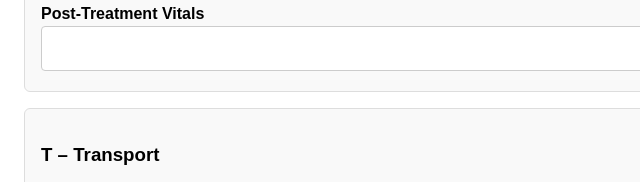
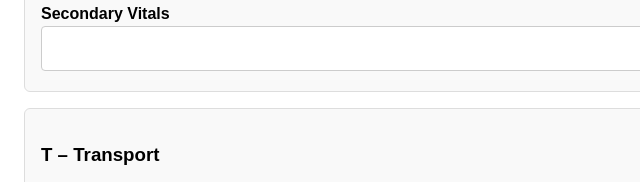
Before and after one commit to mdahn77/NFR-DCHART, a plain HTML site: page index.html in a window 1280 px wide. Both pictures are taken after typing "Sample", "Sample", "Sample", "Sample", "Sample", "Sample" into the empty fields and a click on the button "Generate DCHART". Shown: the part 3926-4108 px from the top of the page, 0-640 px from the left. Drawn offline with Linux system fonts and the light colour scheme.

Commit message:
Update index.html

```diff
--- a/index.html
+++ b/index.html
@@ -82,7 +82,7 @@
     <label>Medications<textarea id="treat_meds"></textarea></label>
     <label>Oxygen<textarea id="treat_o2"></textarea></label>
     <label>Condition<select id="treat_response"><option>Improved</option><option>Unchanged</option><option>Worse</option></select></label>
-    <label>Post-Treatment Vitals<textarea id="treat_vitals"></textarea></label>
+    <label>Secondary Vitals<textarea id="treat_vitals"></textarea></label>
   </div>
 
   <div class="section"><h3>T – Transport</h3>
@@ -165,7 +165,7 @@
         phrase('Medications:', val('treat_meds')),
         phrase('Oxygen:', val('treat_o2')),
         phrase('Patient condition:', val('treat_response')),
-        phrase('Post-treatment vitals:', val('treat_vitals'))
+          phrase('Secondary vitals:', val('treat_vitals'))
       ].filter(Boolean).join(' ');
 
       const transport = [
```
